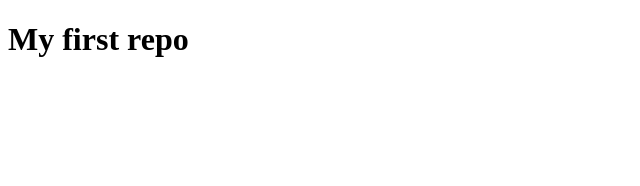
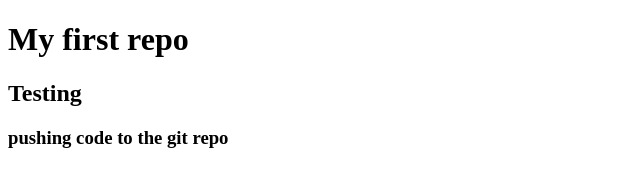
Before and after one commit to laksor/First-Repo, a plain HTML site: page index.html in a window 1280 px wide. Shown: the whole page, without its empty margins (0-640 px from the left). Drawn offline with Linux system fonts and the light colour scheme.

Commit message:
added header

```diff
--- a/index.html
+++ b/index.html
@@ -8,6 +8,8 @@
 </head>
 <body>
     <h1>My first repo</h1>
+    <h2> Testing </h2>
+    <h3> pushing code to the git repo</h3>
 
 </body>
 </html>
```
